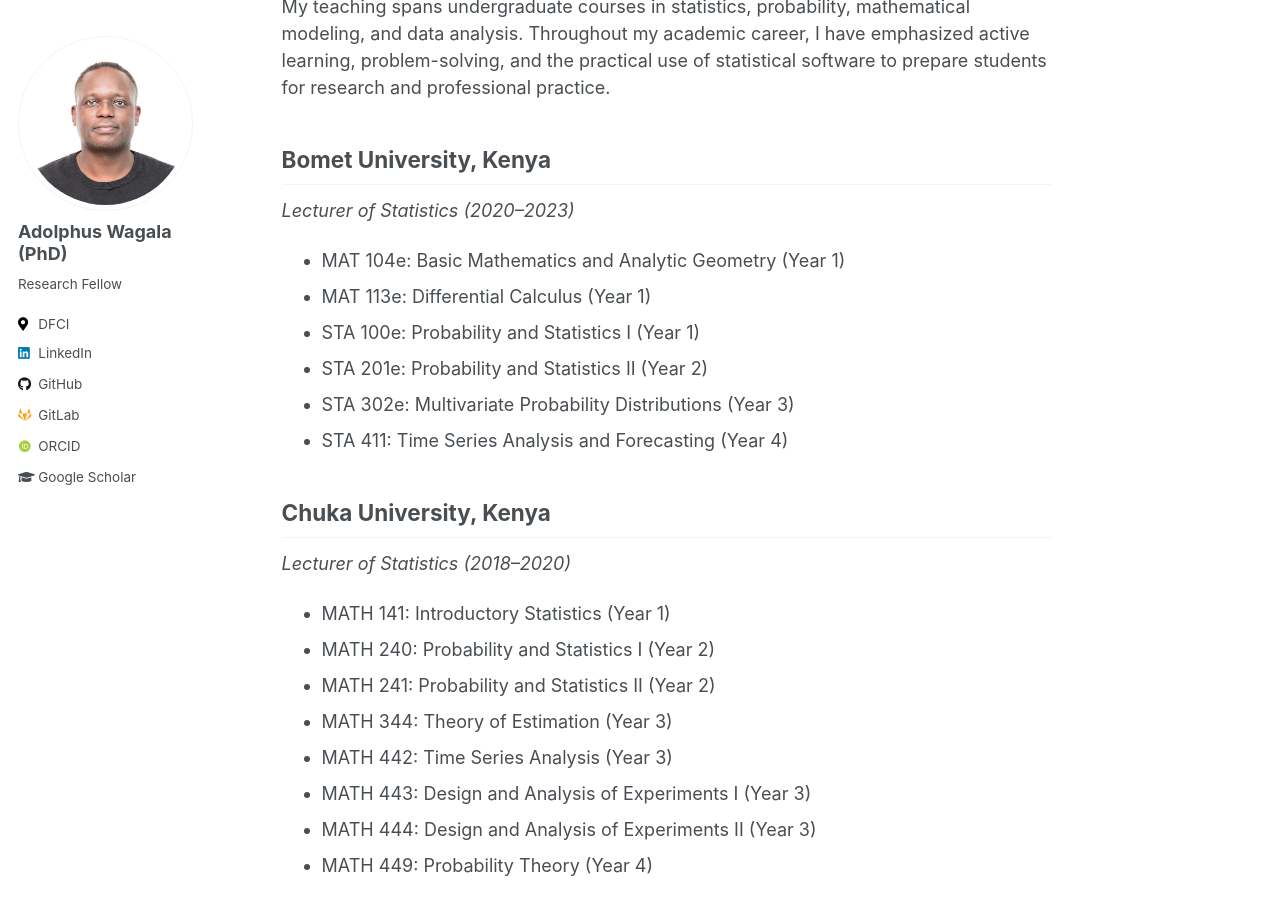
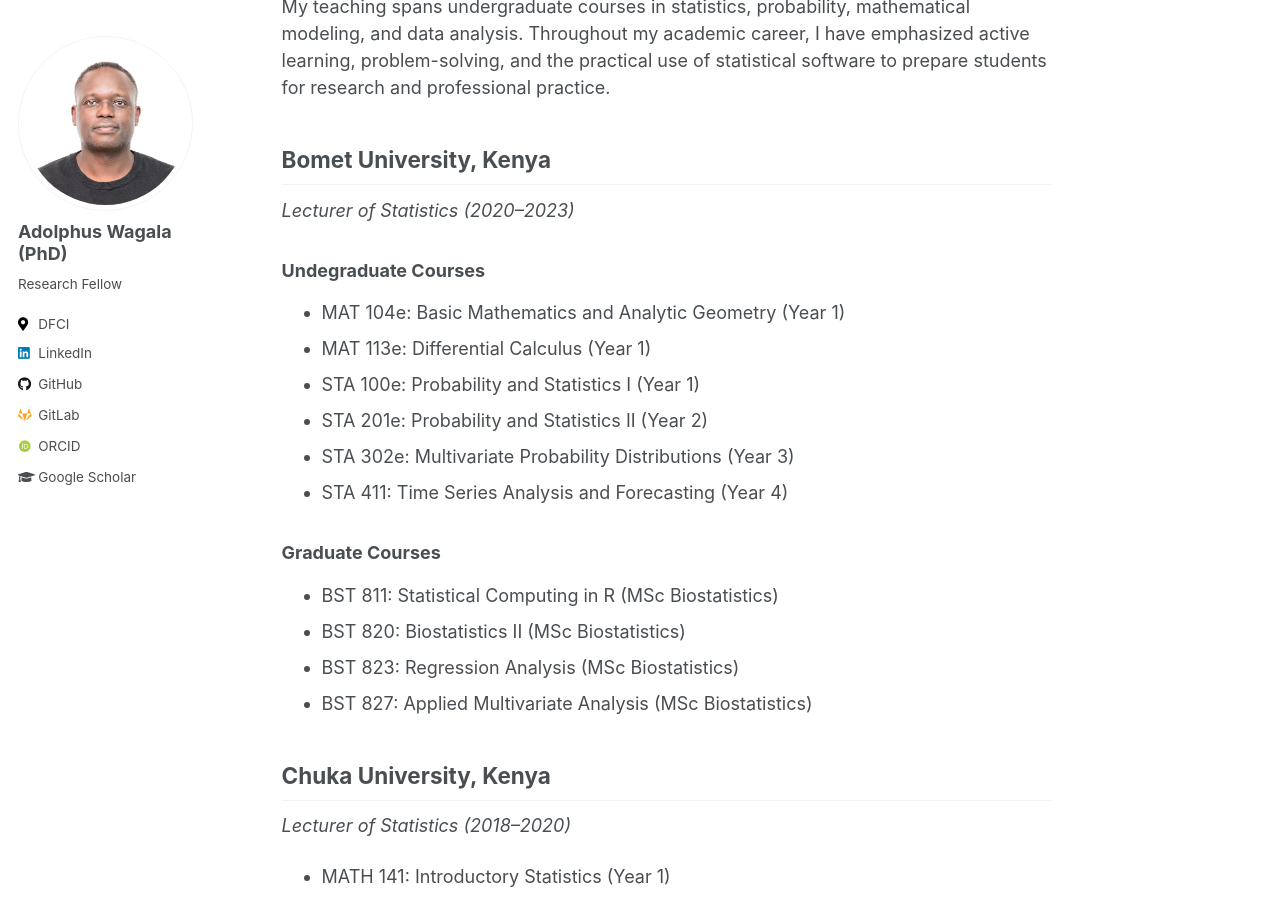
Before and after one commit to wagala/wagala.github.io, a Jekyll site: the page built from _pages/teaching.md, in a window 1280 px wide and 900 px high, scrolled down 275 px. Built offline with Jekyll 4.4.1, drawn with Linux system fonts in a browser that asks for light colours; some web fonts are replaced.

Commit message:
Updated teaching

```diff
--- a/_pages/teaching.md
+++ b/_pages/teaching.md
@@ -13,6 +13,7 @@ prepare students for research and professional practice.
 ## Bomet University, Kenya
 
 *Lecturer of Statistics (2020–2023)*
+### Undegraduate Courses
 
 - MAT 104e: Basic Mathematics and Analytic Geometry (Year 1)
 - MAT 113e: Differential Calculus (Year 1)
@@ -20,6 +21,13 @@ prepare students for research and professional practice.
 - STA 201e: Probability and Statistics II (Year 2)
 - STA 302e: Multivariate Probability Distributions (Year 3)
 - STA 411: Time Series Analysis and Forecasting (Year 4)
+
+### Graduate Courses
+
+- BST 811: Statistical Computing in R (MSc Biostatistics)
+- BST 820: Biostatistics II  (MSc Biostatistics)
+- BST 823: Regression Analysis (MSc Biostatistics)
+- BST 827: Applied Multivariate Analysis (MSc Biostatistics)
 
 ## Chuka University, Kenya
 
```
